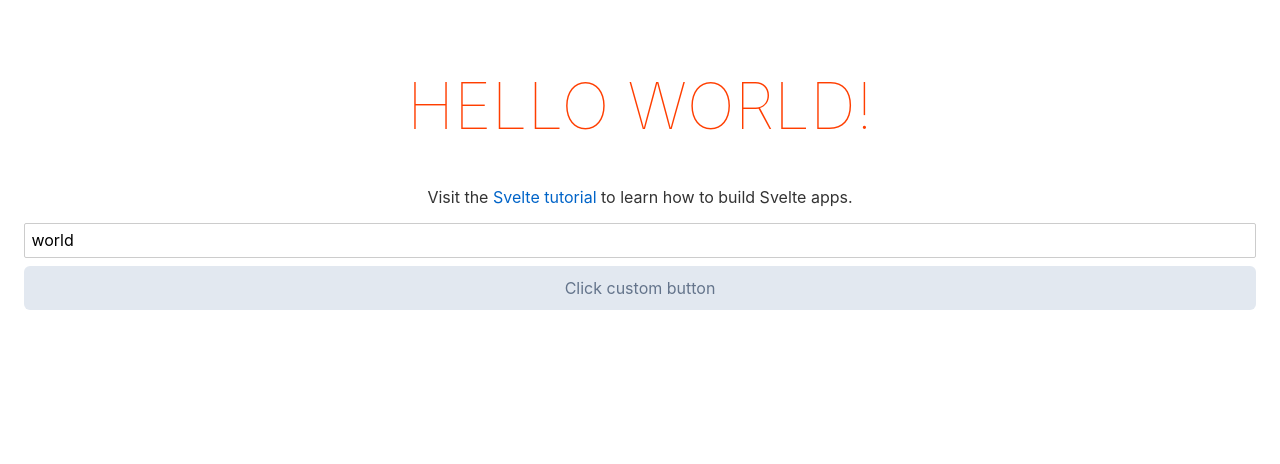
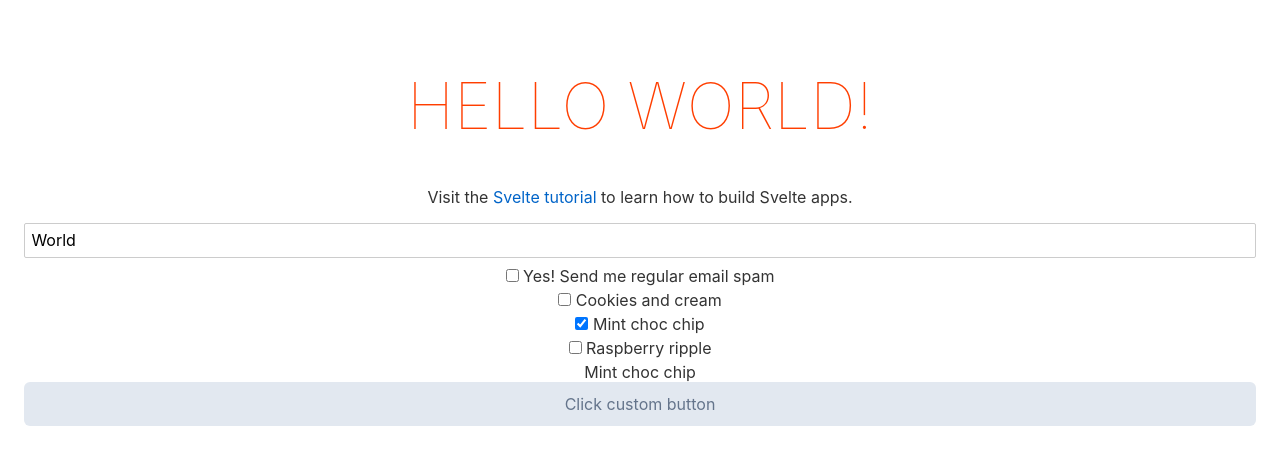
Before and after one commit to fujiyamaorange/svelte-tutorial, a Svelte app in the folder svelte-typescript-app/: page / in a window 1280 px wide. Shown: the top 464 px of the page. Built offline with nearby package versions, Linux system fonts and the light colour scheme.

Commit message:
✨ add each grammar

```diff
--- a/svelte-typescript-app/src/App.svelte
+++ b/svelte-typescript-app/src/App.svelte
@@ -1,10 +1,22 @@
 <script lang="ts">
   import CustomButton from './components/CustomButton.svelte'
+  import type { Menu } from './model/Menu'
 
-  export let name: string
+  let name: string = 'World'
+  let yes: boolean = false
+
+  let flavours: Menu[] = ['Mint choc chip']
+
+  let menu: Menu[] = ['Cookies and cream', 'Mint choc chip', 'Raspberry ripple']
 
   function handleClick() {
     console.log('Button Clicked!', Date.now())
+  }
+
+  function joinFlavour(flavours: Menu[]) {
+    if (flavours.length === 1) return flavours[0]
+    // english notation
+    return `${flavours.slice(0, -1).join(', ')} and ${flavours.at(-1)}`
   }
 </script>
 
@@ -44,6 +56,24 @@
   </p>
   <div class="outerBox">
     <input type="text" bind:value={name} />
+    <label>
+      <input type="checkbox" bind:checked={yes} />
+      Yes! Send me regular email spam
+    </label>
+
+    {#each menu as flavour}
+      <label>
+        <input
+          type="checkbox"
+          bind:group={flavours}
+          name="flavours"
+          value={flavour} />
+        {flavour}
+      </label>
+    {/each}
+
+    {joinFlavour(flavours)}
+
     <CustomButton on:click={handleClick} />
   </div>
 </main>
```
